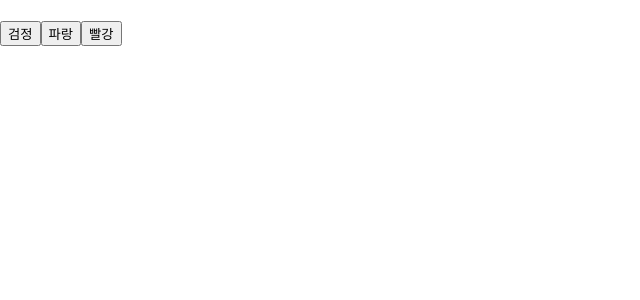
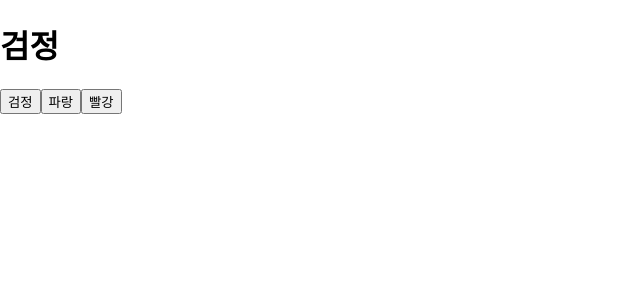
Before and after one commit to Bam-j/react-study, a React (Create React App) app: page / in a window 1280 px wide. Shown: the top 300 px of the page, without its empty margins (0-640 px from the left). Built offline with nearby package versions, Linux system fonts and the light colour scheme.

Commit message:
redux-logger 앱 추가

```diff
--- a/src/codes/middlewarePractice/components/ColorChangerMW.js
+++ b/src/codes/middlewarePractice/components/ColorChangerMW.js
@@ -1,12 +1,12 @@
 import React from 'react';
 
-const ColorChangerMW = ({text, color, setColorBlack, setColorBlue, setColorRed}) => {
+const ColorChangerMW = ({text, color, onSetColorBlack, onSetColorBlue, onSetColorRed}) => {
     return (
         <div>
             <h1 style={{color}}>{text}</h1>
-            <button onClick={setColorBlack}>검정</button>
-            <button onClick={setColorBlue}>파랑</button>
-            <button onClick={setColorRed}>빨강</button>
+            <button onClick={onSetColorBlack}>검정</button>
+            <button onClick={onSetColorBlue}>파랑</button>
+            <button onClick={onSetColorRed}>빨강</button>
         </div>
     );
 };
--- a/src/codes/middlewarePractice/container/ColorChangerContainer.js
+++ b/src/codes/middlewarePractice/container/ColorChangerContainer.js
@@ -2,6 +2,7 @@ import React from 'react';
 import {connect} from 'react-redux';
 import {setColorBlack, setColorBlue, setColorRed} from '../modules/colorChangerMW';
 import ColorChangerMW from '../components/ColorChangerMW';
+import {bindActionCreators} from 'redux';
 
 const ColorChangerContainer = ({text, color, setColorBlack, setColorBlue, setColorRed}) => {
     return (
@@ -11,13 +12,16 @@ const ColorChangerContainer = ({text, color, setColorBlack, setColorBlue, setCol
 };
 
 export default connect(
-    ({text, color}) => ({
-        text: text,
-        color: color,
+    state => ({
+        text: state.colorChangerMW.text,
+        color: state.colorChangerMW.color,
     }),
-    dispatch => ({
-        setColorBlack: () => dispatch(setColorBlack()),
-        setColorBlue: () => dispatch(setColorBlue()),
-        setColorRed: () => dispatch(setColorRed()),
-    })
+    dispatch => bindActionCreators(
+        {
+            setColorBlack,
+            setColorBlue,
+            setColorRed,
+        },
+        dispatch
+    ),
 )(ColorChangerContainer);
--- a/src/codes/middlewarePractice/modules/colorChangerMW.js
+++ b/src/codes/middlewarePractice/modules/colorChangerMW.js
@@ -15,12 +15,13 @@ const initialState = {
 
 const colorChangerMW = handleActions(
     {
-        [SET_COLOR_BLACK]: (text, color) => ({
-            text: 'bb',
+        [SET_COLOR_BLACK]: (state, action) => ({
+            text: '검정',
             color: '#000',
         }),
         [SET_COLOR_BLUE]: (state, action) => ({
-            text: state.text = action.payload
+            text: action.payload.text = '파랑',
+            color: '#00f',
         }),
         [SET_COLOR_RED]: (state, action) => ({
             text: '빨강',
--- a/src/index.js
+++ b/src/index.js
@@ -1,12 +1,14 @@
 import React from 'react';
 import ReactDom from 'react-dom';
-import {createStore} from 'redux';
+import {applyMiddleware, createStore} from 'redux';
 import {Provider} from 'react-redux';
 import './index.css';
 import App from './App';
 import rootReducer from './codes/middlewarePractice/modules/index';
+import {createLogger} from 'redux-logger';
 
-const store = createStore(rootReducer);
+const logger = createLogger();
+const store = createStore(rootReducer, applyMiddleware(logger));
 
 ReactDom.render(
     <Provider store={store}>
```
Also changed, not shown: 1 other file (tests, documents, lock files or other folders).
